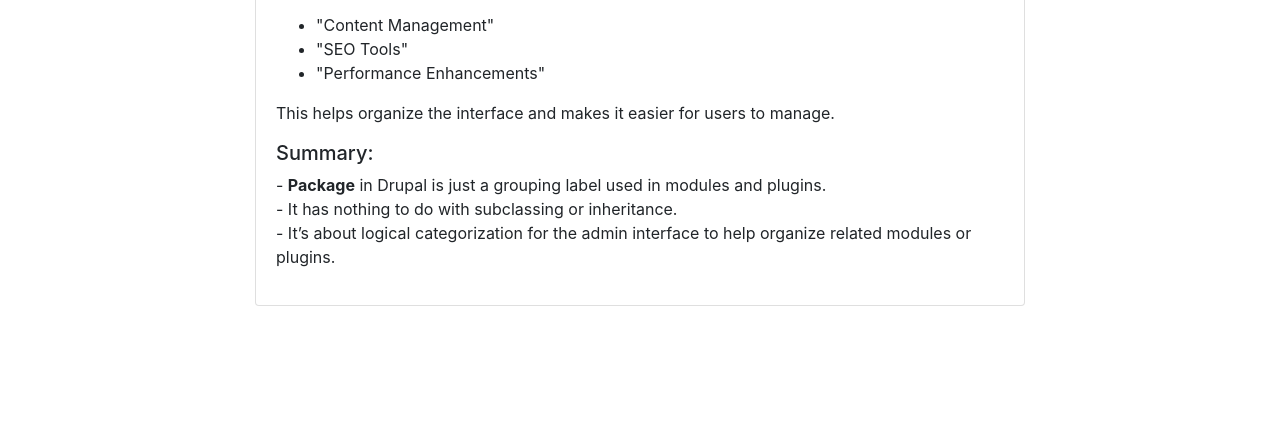
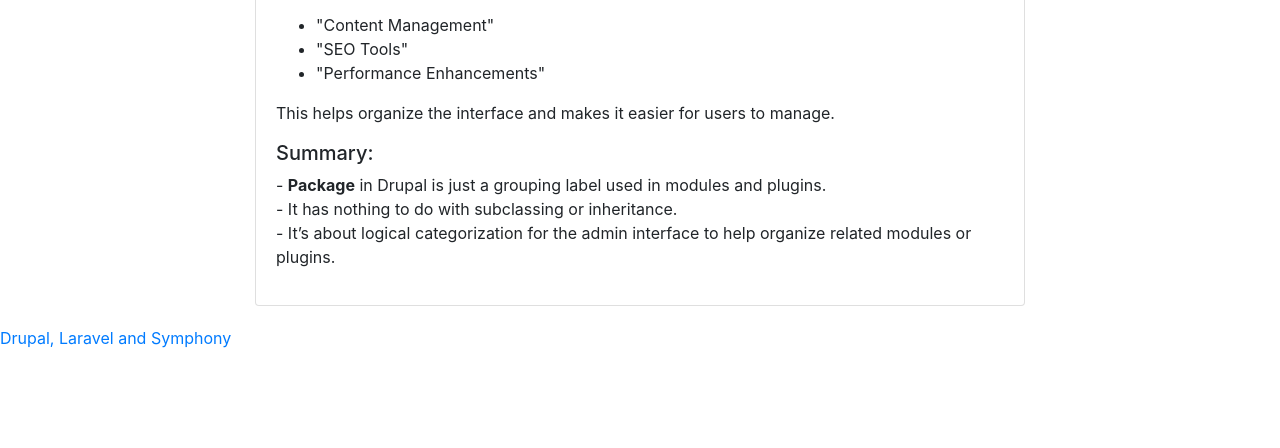
Before and after one commit to Aruna-Hewapathirane/drupal, a plain HTML site: page index.html in a window 1280 px wide. Shown: the part 1744-2192 px from the top of the page. Drawn offline with nearby package versions, Linux system fonts and the light colour scheme.

Commit message:
Update index.html

```diff
--- a/index.html
+++ b/index.html
@@ -105,6 +105,8 @@ class MyCustomBlock extends BlockBase {
         </div>
     </div>
 
+    <a href="https://github.com/Aruna-Hewapathirane/drupal/blob/main/drupal2.html">Drupal, Laravel and Symphony</a>
+
     <script src="https://code.jquery.com/jquery-3.5.1.slim.min.js"></script>
     <script src="https://cdn.jsdelivr.net/npm/@popperjs/core@2.5.4/dist/umd/popper.min.js"></script>
     <script src="https://maxcdn.bootstrapcdn.com/bootstrap/4.5.2/js/bootstrap.min.js"></script>
```
